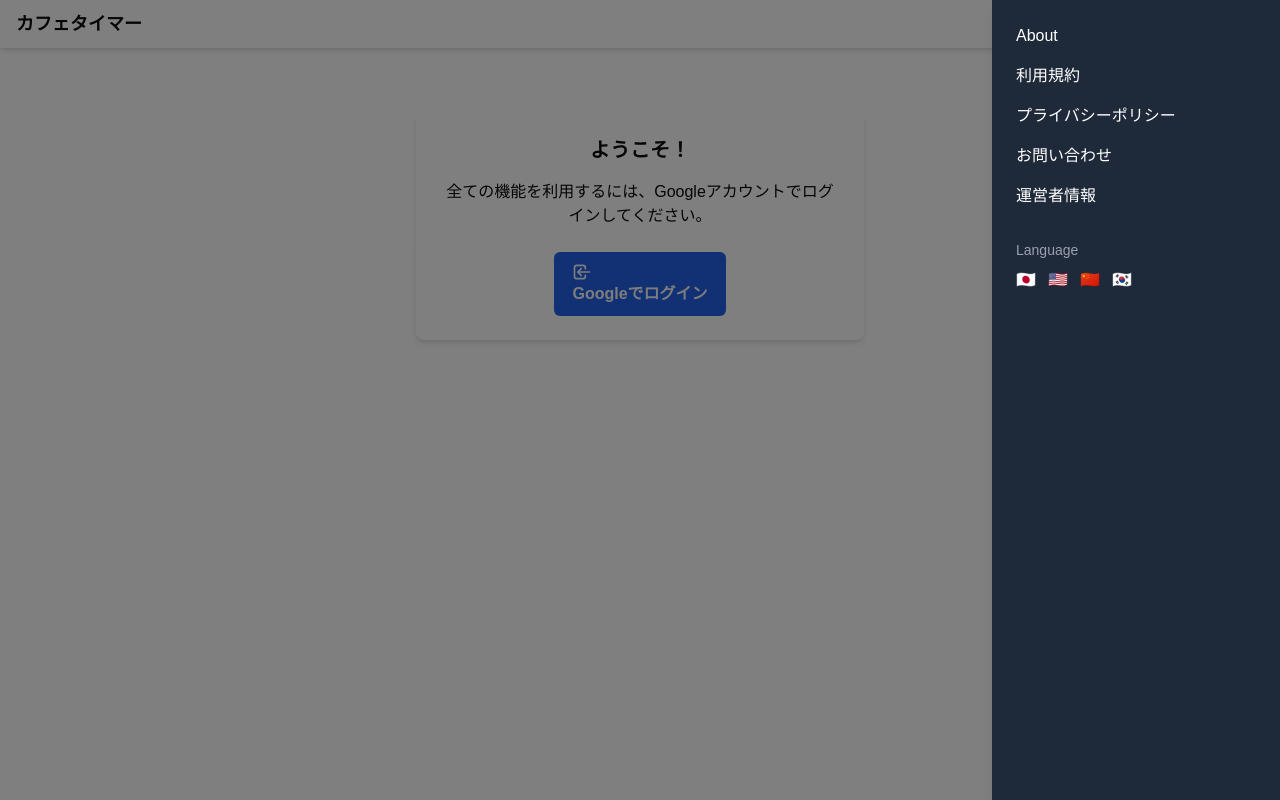
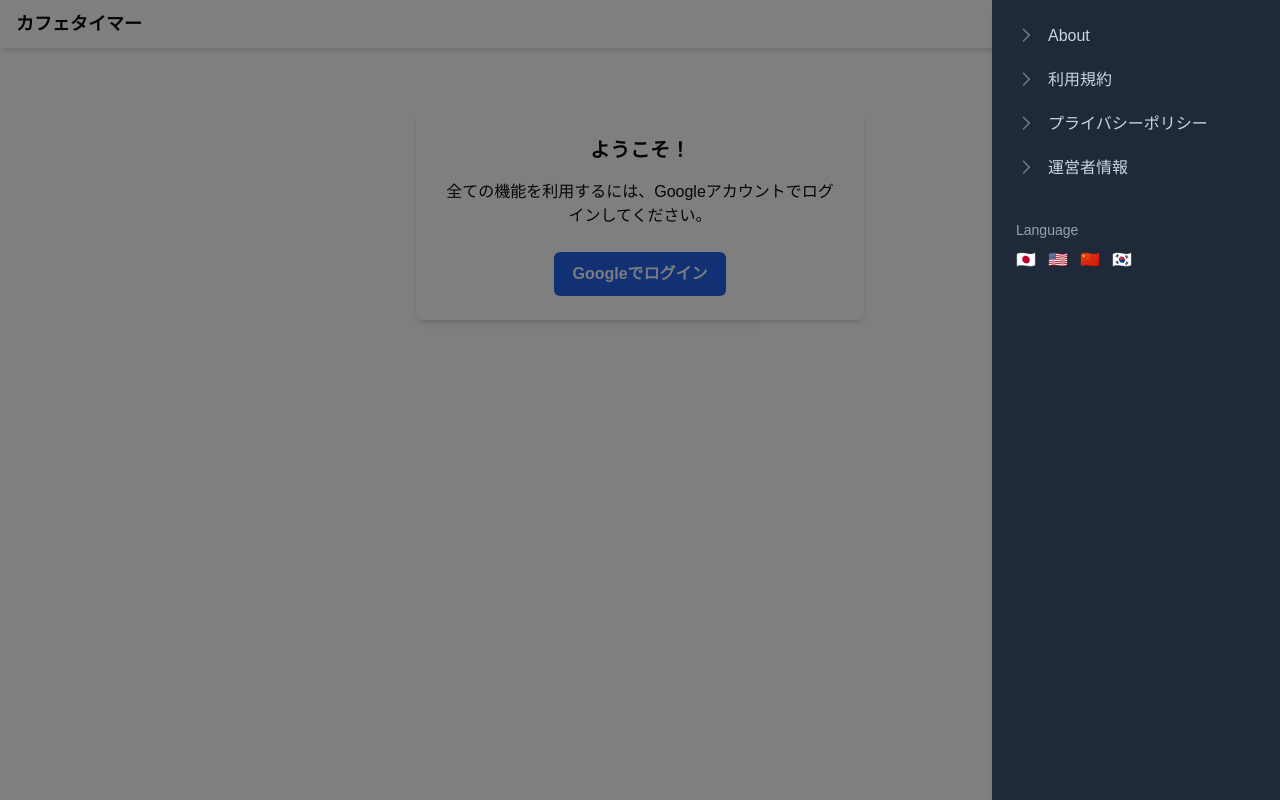
Before and after one commit to Sunny-JP/hw-ba-cafe, a Next.js app: page / in a window 1280 px wide. Both pictures are taken after a click on the button 1244 px from the left and 24 px from the top of the page. Built offline with nearby package versions, Linux system fonts and the light colour scheme; no server answers.

Commit message:
update sidepane style

```diff
--- a/src/app/globals.css
+++ b/src/app/globals.css
@@ -147,3 +147,10 @@
   -ms-overflow-style: none; /* IE and Edge */
   scrollbar-width: none; /* Firefox */
 }
+
+/* ================================== */
+/* Side Pane Button Style             */
+/* ================================== */
+.btn-sidepane {
+  @apply w-full flex items-center p-2 rounded-md text-slate-300 hover:bg-gray-700 hover:text-white transition-colors duration-200;
+}
--- a/src/app/page.tsx
+++ b/src/app/page.tsx
@@ -9,12 +9,6 @@
   timestamp: string;
   isOshi: boolean;
 }
-
-const LoginIcon = () => (
-  <svg xmlns="http://www.w3.org/2000/svg" className="h-5 w-5 mr-2" fill="none" viewBox="0 0 24 24" stroke="currentColor" strokeWidth={2}>
-    <path strokeLinecap="round" strokeLinejoin="round" d="M11 16l-4-4m0 0l4-4m-4 4h14m-5 4v1a3 3 0 01-3 3H6a3 3 0 01-3-3V7a3 3 0 013-3h7a3 3 0 013 3v1" />
-  </svg>
-);
 
 export default function Home() {
   const { user, accessToken, isLoading, login } = useAuth();
@@ -132,7 +126,6 @@
                 onClick={() => login()}
                 className="btn btn-primary inline-flex items-center justify-center whitespace-nowrap"
             >
-                <LoginIcon />
                 <span>Googleでログイン</span>
             </button>
           </div>
--- a/src/components/SidePane.tsx
+++ b/src/components/SidePane.tsx
@@ -1,26 +1,23 @@
 "use client";
 
-interface UserProfile {
-    name: string;
-    picture: string;
-}
+interface UserProfile { name: string; picture: string; }
+interface SidePaneProps { isOpen: boolean; onClose: () => void; user: UserProfile | null; logout: () => void; }
 
-interface SidePaneProps {
-    isOpen: boolean;
-    onClose: () => void; // ペインを閉じるための関数
-    user: UserProfile | null;
-    logout: () => void;  // ログアウト処理を行う関数
-}
-
-// ログアウトアイコン
 const LogoutIcon = () => (
-    <svg xmlns="http://www.w3.org/2000/svg" className="h-5 w-5 mr-2" fill="none" viewBox="0 0 24 24" stroke="currentColor" strokeWidth={2}>
+    <svg xmlns="http://www.w3.org/2000/svg" className="h-5 w-11.5 mr-2" fill="none" viewBox="0 0 24 24" stroke="currentColor" strokeWidth={2}>
         <path strokeLinecap="round" strokeLinejoin="round" d="M17 16l4-4m0 0l-4-4m4 4H7m6 4v1a3 3 0 01-3 3H6a3 3 0 01-3-3V7a3 3 0 013-3h4a3 3 0 013 3v1" />
     </svg>
 );
 
+const MenuItemIcon = () => (
+    <svg xmlns="http://www.w3.org/2000/svg" className="h-5 w-5 mr-3 text-gray-500" fill="none" viewBox="0 1 24 24" stroke="currentColor" strokeWidth={2}>
+        <path strokeLinecap="round" strokeLinejoin="round" d="M9 5l7 7-7 7" />
+    </svg>
+);
+
+
 export default function SidePane({ isOpen, onClose, user, logout }: SidePaneProps) {
-    const menuItems = ['About', '利用規約', 'プライバシーポリシー', 'お問い合わせ', '運営者情報'];
+    const menuItems = ['About', '利用規約', 'プライバシーポリシー', '運営者情報'];
 
     const handleLogoutClick = () => {
         if (window.confirm("本当にログアウトしますか？")) {
@@ -31,45 +28,41 @@
 
     return (
         <main>
-            {/* オーバーレイ */}
-            <div
-                className={`fixed inset-0 bg-black/50 z-30 transition-opacity ${isOpen ? 'opacity-100' : 'opacity-0 pointer-events-none'}`}
-                onClick={onClose}
-            ></div>
+            <div className={`fixed inset-0 bg-black/50 z-30 transition-opacity ${isOpen ? 'opacity-100' : 'opacity-0 pointer-events-none'}`} onClick={onClose}></div>
+            <aside className={`fixed top-0 right-0 h-full w-72 bg-gray-800 text-white shadow-lg transform transition-transform z-40 ${isOpen ? 'translate-x-0' : 'translate-x-full'}`}>
+                <nav className="p-4 flex flex-col h-full">
 
-            {/* サイドペイン本体 */}
-            <aside
-                className={`fixed top-0 right-0 h-full w-72 bg-gray-800 text-white shadow-lg transform transition-transform z-40 ${isOpen ? 'translate-x-0' : 'translate-x-full'}`}
-            >
-                <nav className="p-6 flex flex-col h-full">
-                    {/* メニュー項目 */}
-                    <ul className="space-y-4">
-                        {menuItems.map(item => <li key={item}><a href="#" className="hover:text-blue-300">{item}</a></li>)}
+                    <ul className="space-y-1">
+                        {menuItems.map(item => (
+                            <li key={item}>
+                                <a href="#" className="btn-sidepane">
+                                    <MenuItemIcon />
+                                    <span>{item}</span>
+                                </a>
+                            </li>
+                        ))}
                     </ul>
 
-                    {/* 言語選択 */}
                     <div className="mt-8">
-                        <p className="text-sm text-gray-400 mb-2">Language</p>
-                        <div className="flex space-x-3">
+                        <p className="text-sm text-gray-400 mb-2 px-2">Language</p>
+                        <div className="flex space-x-3 px-2">
                             <span>🇯🇵</span><span>🇺🇸</span><span>🇨🇳</span><span>🇰🇷</span>
                         </div>
                     </div>
 
-                    {/* 認証情報*/}
                     <div className="mt-auto">
-                        {/* userが存在する場合（ログイン中）のみ、このブロックを表示 */}
                         {user && (
                             <>
-                                <div className="flex items-center gap-4 mb-4">
+                                <div className="flex items-center gap-4 mb-2 p-2">
                                     <img src={user.picture} alt="user avatar" className="w-10 h-10 rounded-full" />
                                     <span className="font-semibold">{user.name}</span>
                                 </div>
-                                <button onClick={handleLogoutClick} className="btn btn-ghost w-full justify-start text-left !text-white">
-                                    <LogoutIcon /> ログアウト
+                                <button onClick={handleLogoutClick} className="btn-sidepane">
+                                    <LogoutIcon />
+                                    <span>ログアウト</span>
                                 </button>
                             </>
                         )}
-                        {/* userが存在しない場合は何も表示しない */}
                     </div>
                 </nav>
             </aside>
```
